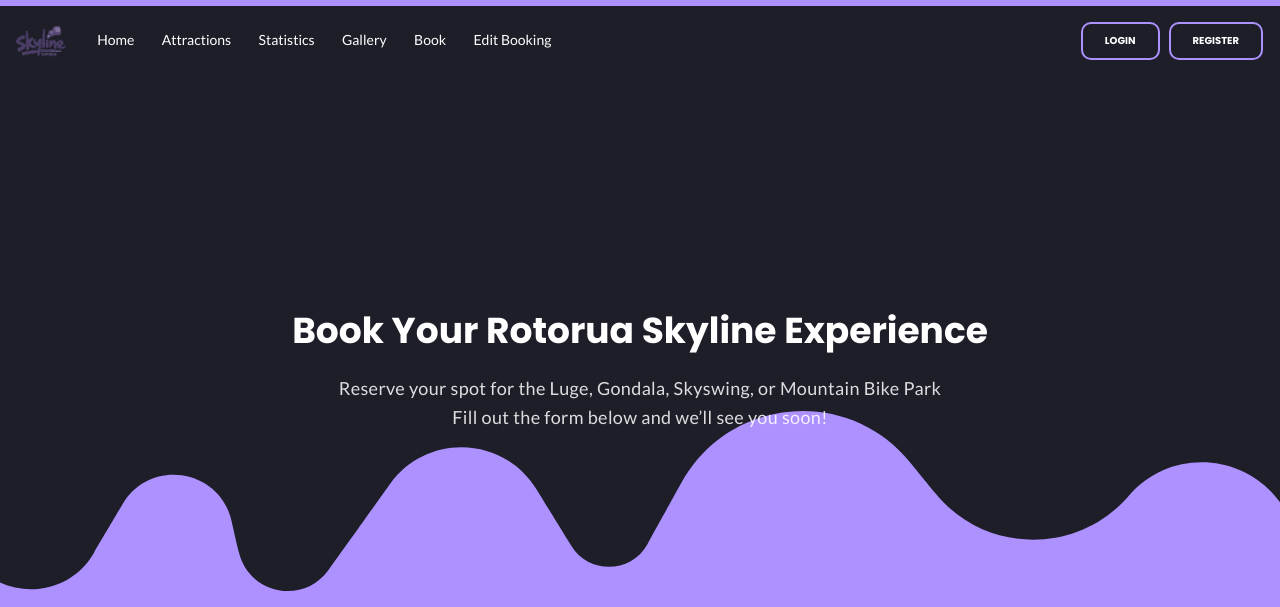
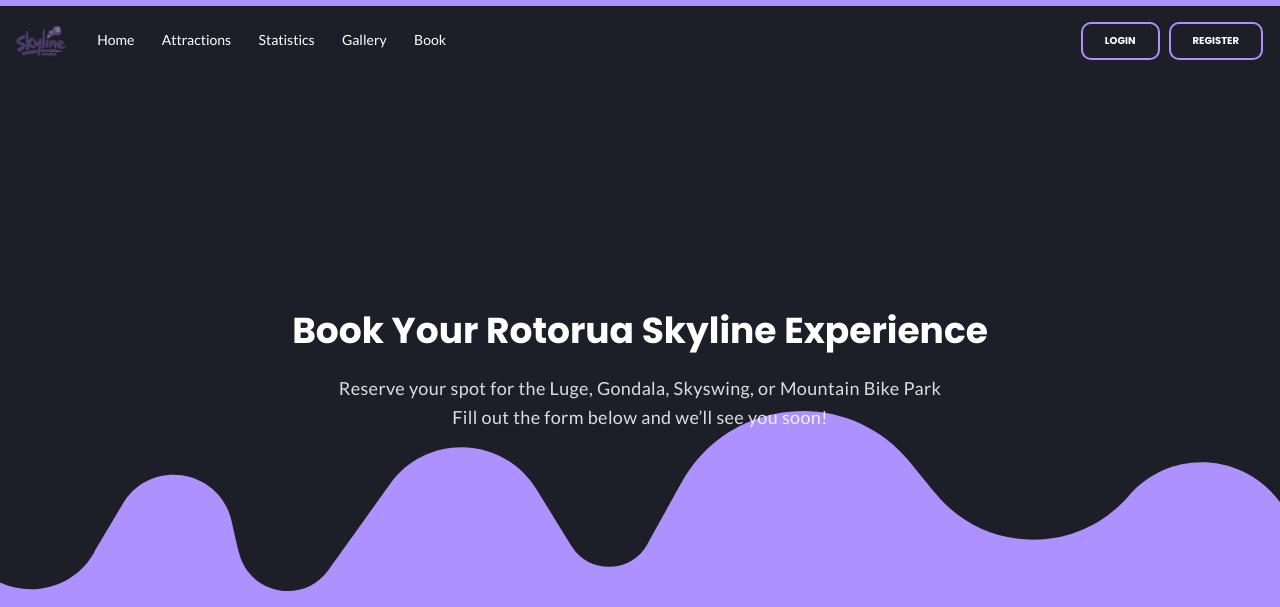
Before and after one commit to leighton075/075.it.com, a PHP site: page /booking.php in a window 1280 px wide. Shown: the top 607 px of the page. Run offline with PHP 8.4, Linux system fonts and the light colour scheme.

Commit message:
refactor: remove 'Edit Booking' link from navigation across multiple pages

```diff
--- a/booking.php
+++ b/booking.php
@@ -53,7 +53,6 @@ if ($is_logged_in) {
             <li class="nav-item"><a class="nav-link" href="index.php#statistics">Statistics</a></li>
             <li class="nav-item"><a class="nav-link" href="gallery.php">Gallery</a></li>
             <li class="nav-item"><a class="nav-link" href="booking.php">Book</a></li>
-            <li class="nav-item"><a class="nav-link" href="edit_my_booking.php">Edit Booking</a></li>
             <?php if ($is_admin): ?>
                 <!-- Only show for admins -->
                 <li class="nav-item"><a class="nav-link" href="admin.php" style="color: #AD91FF; font-weight: bold;">Admin Panel</a></li>
@@ -174,3 +173,4 @@ $('#returnTopBtn').on('click', function() {
 </html>
 </body>
 </html>
+</html>
--- a/gallery.php
+++ b/gallery.php
@@ -61,7 +61,6 @@ if ($is_logged_in) {
             <li class="nav-item"><a class="nav-link" href="index.php#statistics">Statistics</a></li>
             <li class="nav-item"><a class="nav-link" href="gallery.php">Gallery</a></li>
             <li class="nav-item"><a class="nav-link" href="booking.php">Book</a></li>
-            <li class="nav-item"><a class="nav-link" href="edit_my_booking.php">Edit Booking</a></li>
             <?php if ($is_admin): ?>
                 <!-- Only show for admins -->
                 <li class="nav-item"><a class="nav-link" href="admin.php" style="color: #AD91FF; font-weight: bold;">Admin Panel</a></li>
--- a/index.php
+++ b/index.php
@@ -44,7 +44,6 @@ if ($is_logged_in) {
             <li class="nav-item"><a class="nav-link" href="index.php#statistics">Statistics</a></li>
             <li class="nav-item"><a class="nav-link" href="gallery.php">Gallery</a></li>
             <li class="nav-item"><a class="nav-link" href="booking.php">Book</a></li>
-            <li class="nav-item"><a class="nav-link" href="edit_my_booking.php">Edit Booking</a></li>
             <?php if ($is_admin): ?>
                 <!-- Only show for admins -->
                 <li class="nav-item"><a class="nav-link" href="admin.php" style="color: #AD91FF; font-weight: bold;">Admin Panel</a></li>
```
